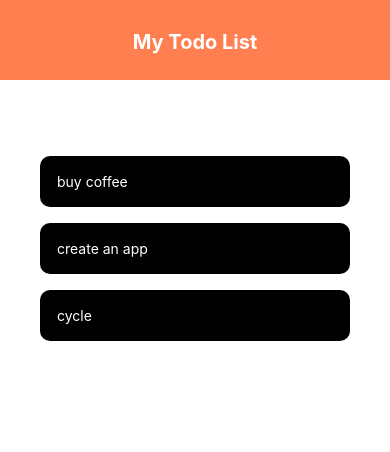
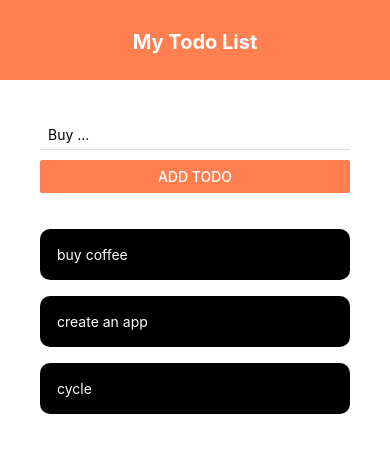
Before and after one commit to aashiqahmed98/todo-list-react-native-app, a React Native app: screen / in a window 390 px wide. Shown: the top 452 px of the page. Built offline with nearby package versions, Linux system fonts and the light colour scheme.

Commit message:
addtodoItem component

```diff
--- a/App.js
+++ b/App.js
@@ -2,6 +2,7 @@ import { useState } from 'react'
 import { FlatList, StyleSheet, Text, View } from 'react-native'
 import Header from './components/Header'
 import TodoItem from './components/TodoItem'
+import AddTodoItem from './components/AddTodoItem'
 
 export default function App() {
 	const [todos, setTodos] = useState([
@@ -25,11 +26,20 @@ export default function App() {
 		})
 	}
 
+	const addNewTodoItem = (text) => {
+		setTodos((prevItem) => {
+			return [
+				{ text, key: Math.random().toString() }, // not the ideal way to set the key
+				...prevItem,
+			]
+		}, console.log(todos))
+	}
+
 	return (
 		<View style={styles.container}>
 			<Header />
 			<View style={styles.content}>
-				{/* to form */}
+				<AddTodoItem addTodoHandler={addNewTodoItem} />
 				<View style={styles.list}>
 					<FlatList
 						data={todos}
--- /dev/null
+++ b/components/AddTodoItem.js
@@ -0,0 +1,43 @@
+import { useState } from 'react'
+import {
+	StyleSheet,
+	Text,
+	TextInput,
+	View,
+	TouchableOpacity,
+	Button,
+} from 'react-native'
+
+function AddTodoItem({ addTodoHandler }) {
+	const [input, setInput] = useState('')
+
+	return (
+		<View>
+			<TextInput
+				style={styles.input}
+				placeholder='Buy ...'
+				value={input}
+				onChangeText={(text) => setInput(text)}
+			/>
+			<Button
+				title='Add Todo'
+				color='coral'
+				onPress={() => {
+					addTodoHandler(input)
+				}}
+			/>
+		</View>
+	)
+}
+
+export default AddTodoItem
+
+const styles = StyleSheet.create({
+	input: {
+		marginBottom: 10,
+		paddingHorizontal: 8,
+		paddingVertical: 6,
+		borderBottomWidth: 1,
+		borderBottomColor: '#ddd',
+	},
+})
```
